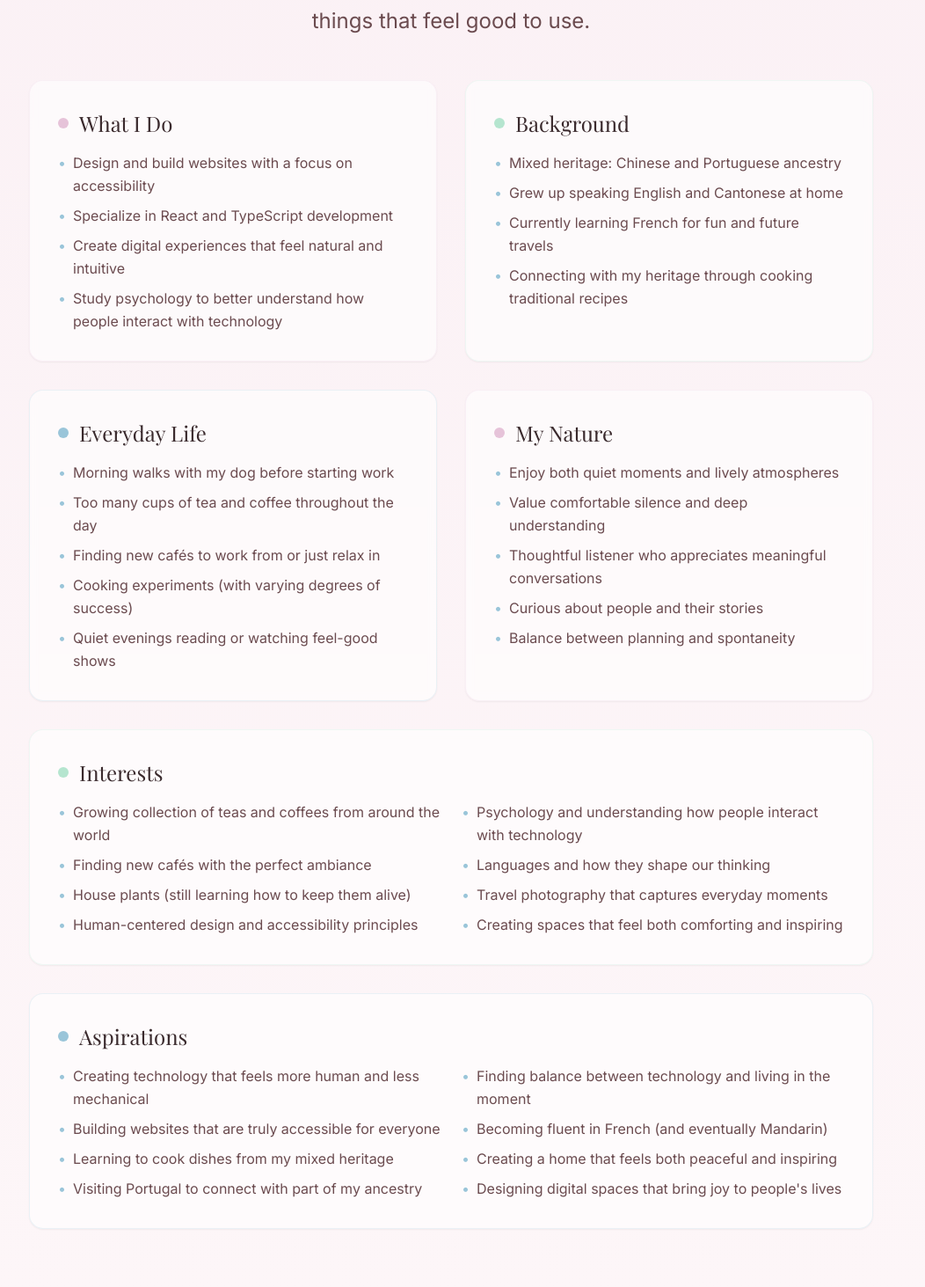
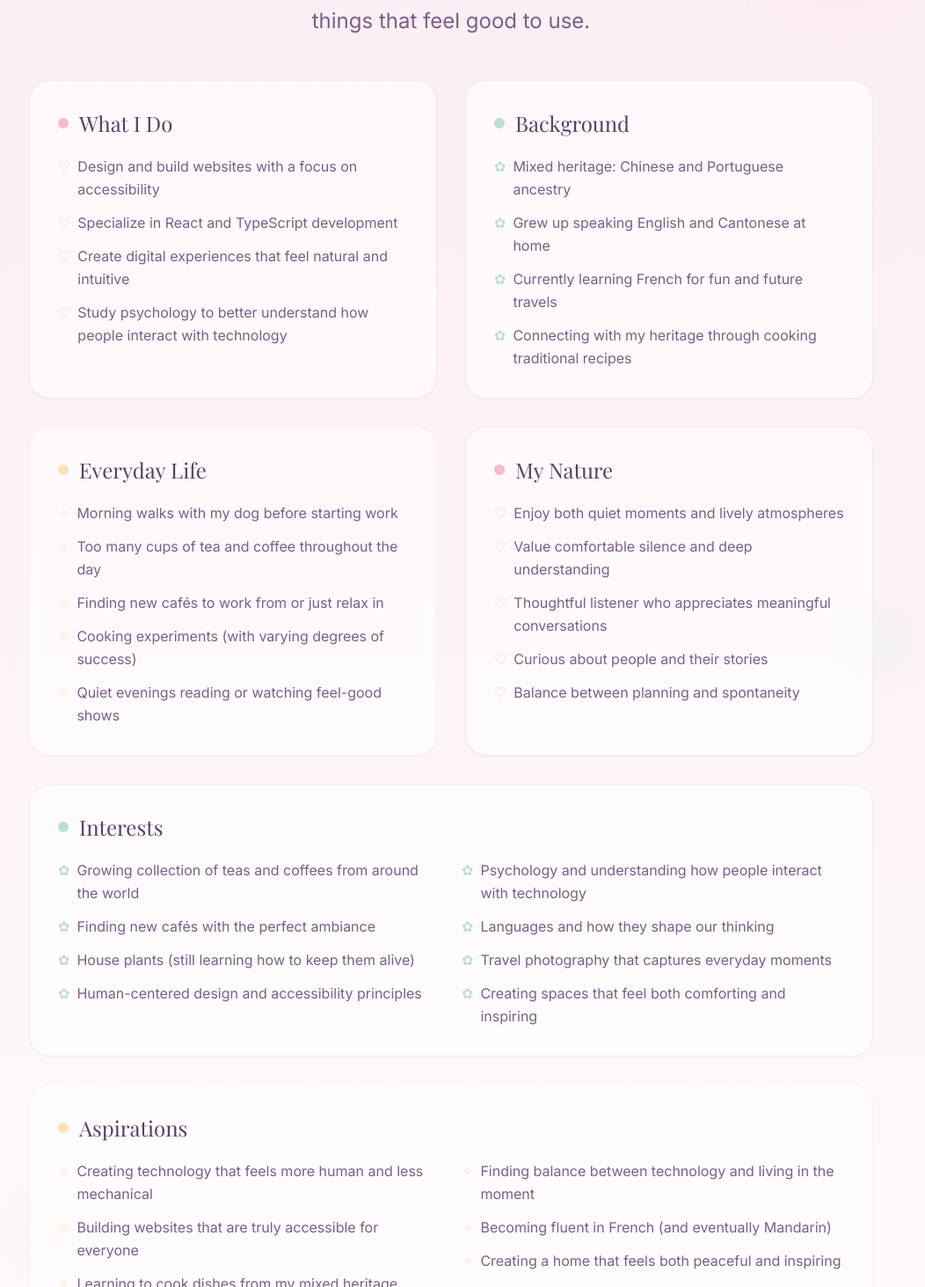
Before and after one commit to thesophiatan/personalsite, a React (Create React App) app: page /about in a window 1280 px wide. Shown: the part 207-1670 px from the top of the page at 88% size, without its empty margins (127-1179 px from the left). Built offline with nearby package versions, Linux system fonts and the light colour scheme.

Commit message:
Update website with a sweeter feel using pastel colors and cute elements

```diff
--- a/src/components/About.tsx
+++ b/src/components/About.tsx
@@ -2,8 +2,13 @@ import React from 'react';
 
 const About: React.FC = () => {
   return (
-    <section id="about" className="py-20 bg-gradient-to-b from-primary/10 to-background">
-      <div className="max-w-5xl mx-auto px-4 sm:px-6 lg:px-8">
+    <section id="about" className="py-20 bg-gradient-to-b from-primary/20 to-background">
+      <div className="max-w-5xl mx-auto px-4 sm:px-6 lg:px-8 relative">
+        {/* Decorative elements */}
+        <div className="absolute top-12 right-10 w-16 h-16 rounded-full bg-primary/40 blur-2xl"></div>
+        <div className="absolute bottom-24 left-6 w-20 h-20 rounded-full bg-accent/30 blur-2xl"></div>
+        <div className="absolute top-1/2 right-0 w-10 h-10 rounded-full bg-secondary/40 blur-xl"></div>
+
         <h2 className="text-6xl font-serif text-text mb-8 text-center">
           About Me
         </h2>
@@ -13,12 +18,12 @@ const About: React.FC = () => {
 
         <div className="grid grid-cols-1 md:grid-cols-2 gap-8">
           {/* What I Do */}
-          <div className="bg-white/60 backdrop-blur-sm p-8 rounded-2xl shadow-sm hover:shadow-md transition-all duration-300 border border-primary/20 hover:border-secondary/40">
-            <h3 className="text-2xl font-serif text-text mb-4 flex items-center">
+          <div className="bg-white/60 backdrop-blur-sm p-8 rounded-3xl shadow-sm hover:shadow-md transition-all duration-300 border border-primary/30 hover:border-primary/50">
+            <h3 className="text-2xl font-serif text-text mb-5 flex items-center">
               <span className="h-3 w-3 rounded-full bg-primary mr-3"></span>
               What I Do
             </h3>
-            <ul className="space-y-2">
+            <ul className="space-y-3">
               {[
                 "Design and build websites with a focus on accessibility",
                 "Specialize in React and TypeScript development",
@@ -26,7 +31,7 @@ const About: React.FC = () => {
                 "Study psychology to better understand how people interact with technology"
               ].map((item, index) => (
                 <li key={index} className="flex items-start">
-                  <span className="text-accent inline-block mr-2">•</span>
+                  <span className="text-primary inline-block mr-2">♡</span>
                   <span className="text-text-light">{item}</span>
                 </li>
               ))}
@@ -34,12 +39,12 @@ const About: React.FC = () => {
           </div>
 
           {/* Background */}
-          <div className="bg-white/60 backdrop-blur-sm p-8 rounded-2xl shadow-sm hover:shadow-md transition-all duration-300 border border-secondary/20 hover:border-primary/40">
-            <h3 className="text-2xl font-serif text-text mb-4 flex items-center">
+          <div className="bg-white/60 backdrop-blur-sm p-8 rounded-3xl shadow-sm hover:shadow-md transition-all duration-300 border border-secondary/30 hover:border-secondary/50">
+            <h3 className="text-2xl font-serif text-text mb-5 flex items-center">
               <span className="h-3 w-3 rounded-full bg-secondary mr-3"></span>
               Background
             </h3>
-            <ul className="space-y-2">
+            <ul className="space-y-3">
               {[
                 "Mixed heritage: Chinese and Portuguese ancestry",
                 "Grew up speaking English and Cantonese at home",
@@ -47,7 +52,7 @@ const About: React.FC = () => {
                 "Connecting with my heritage through cooking traditional recipes"
               ].map((item, index) => (
                 <li key={index} className="flex items-start">
-                  <span className="text-accent inline-block mr-2">•</span>
+                  <span className="text-secondary inline-block mr-2">✿</span>
                   <span className="text-text-light">{item}</span>
                 </li>
               ))}
@@ -55,12 +60,12 @@ const About: React.FC = () => {
           </div>
 
           {/* Everyday Life */}
-          <div className="bg-white/60 backdrop-blur-sm p-8 rounded-2xl shadow-sm hover:shadow-md transition-all duration-300 border border-accent/20 hover:border-secondary/40">
-            <h3 className="text-2xl font-serif text-text mb-4 flex items-center">
+          <div className="bg-white/60 backdrop-blur-sm p-8 rounded-3xl shadow-sm hover:shadow-md transition-all duration-300 border border-accent/30 hover:border-accent/50">
+            <h3 className="text-2xl font-serif text-text mb-5 flex items-center">
               <span className="h-3 w-3 rounded-full bg-accent mr-3"></span>
               Everyday Life
             </h3>
-            <ul className="space-y-2">
+            <ul className="space-y-3">
               {[
                 "Morning walks with my dog before starting work",
                 "Too many cups of tea and coffee throughout the day",
@@ -69,7 +74,7 @@ const About: React.FC = () => {
                 "Quiet evenings reading or watching feel-good shows"
               ].map((item, index) => (
                 <li key={index} className="flex items-start">
-                  <span className="text-accent inline-block mr-2">•</span>
+                  <span className="text-accent inline-block mr-2">✧</span>
                   <span className="text-text-light">{item}</span>
                 </li>
               ))}
@@ -77,12 +82,12 @@ const About: React.FC = () => {
           </div>
 
           {/* My Nature */}
-          <div className="bg-white/60 backdrop-blur-sm p-8 rounded-2xl shadow-sm hover:shadow-md transition-all duration-300 border border-primary/20 hover:border-accent/40">
-            <h3 className="text-2xl font-serif text-text mb-4 flex items-center">
+          <div className="bg-white/60 backdrop-blur-sm p-8 rounded-3xl shadow-sm hover:shadow-md transition-all duration-300 border border-primary/30 hover:border-primary/50">
+            <h3 className="text-2xl font-serif text-text mb-5 flex items-center">
               <span className="h-3 w-3 rounded-full bg-primary mr-3"></span>
               My Nature
             </h3>
-            <ul className="space-y-2">
+            <ul className="space-y-3">
               {[
                 "Enjoy both quiet moments and lively atmospheres",
                 "Value comfortable silence and deep understanding",
@@ -91,7 +96,7 @@ const About: React.FC = () => {
                 "Balance between planning and spontaneity"
               ].map((item, index) => (
                 <li key={index} className="flex items-start">
-                  <span className="text-accent inline-block mr-2">•</span>
+                  <span className="text-primary inline-block mr-2">♡</span>
                   <span className="text-text-light">{item}</span>
                 </li>
               ))}
@@ -99,13 +104,13 @@ const About: React.FC = () => {
           </div>
 
           {/* Interests */}
-          <div className="bg-white/60 backdrop-blur-sm p-8 rounded-2xl shadow-sm hover:shadow-md transition-all duration-300 border border-secondary/20 hover:border-primary/40 md:col-span-2">
-            <h3 className="text-2xl font-serif text-text mb-4 flex items-center">
+          <div className="bg-white/60 backdrop-blur-sm p-8 rounded-3xl shadow-sm hover:shadow-md transition-all duration-300 border border-secondary/30 hover:border-secondary/50 md:col-span-2">
+            <h3 className="text-2xl font-serif text-text mb-5 flex items-center">
               <span className="h-3 w-3 rounded-full bg-secondary mr-3"></span>
               Interests
             </h3>
             <div className="grid grid-cols-1 md:grid-cols-2 gap-6">
-              <ul className="space-y-2">
+              <ul className="space-y-3">
                 {[
                   "Growing collection of teas and coffees from around the world",
                   "Finding new cafés with the perfect ambiance",
@@ -113,12 +118,12 @@ const About: React.FC = () => {
                   "Human-centered design and accessibility principles"
                 ].map((item, index) => (
                   <li key={index} className="flex items-start">
-                    <span className="text-accent inline-block mr-2">•</span>
+                    <span className="text-secondary inline-block mr-2">✿</span>
                     <span className="text-text-light">{item}</span>
                   </li>
                 ))}
               </ul>
-              <ul className="space-y-2">
+              <ul className="space-y-3">
                 {[
                   "Psychology and understanding how people interact with technology",
                   "Languages and how they shape our thinking",
@@ -126,7 +131,7 @@ const About: React.FC = () => {
                   "Creating spaces that feel both comforting and inspiring"
                 ].map((item, index) => (
                   <li key={index} className="flex items-start">
-                    <span className="text-accent inline-block mr-2">•</span>
+                    <span className="text-secondary inline-block mr-2">✿</span>
                     <span className="text-text-light">{item}</span>
                   </li>
                 ))}
@@ -135,13 +140,13 @@ const About: React.FC = () => {
           </div>
 
           {/* Aspirations */}
-          <div className="bg-white/60 backdrop-blur-sm p-8 rounded-2xl shadow-sm hover:shadow-md transition-all duration-300 border border-accent/20 hover:border-secondary/40 md:col-span-2">
-            <h3 className="text-2xl font-serif text-text mb-4 flex items-center">
+          <div className="bg-white/60 backdrop-blur-sm p-8 rounded-3xl shadow-sm hover:shadow-md transition-all duration-300 border border-accent/30 hover:border-accent/50 md:col-span-2">
+            <h3 className="text-2xl font-serif text-text mb-5 flex items-center">
               <span className="h-3 w-3 rounded-full bg-accent mr-3"></span>
               Aspirations
             </h3>
             <div className="grid grid-cols-1 md:grid-cols-2 gap-6">
-              <ul className="space-y-2">
+              <ul className="space-y-3">
                 {[
                   "Creating technology that feels more human and less mechanical",
                   "Building websites that are truly accessible for everyone",
@@ -149,12 +154,12 @@ const About: React.FC = () => {
                   "Visiting Portugal to connect with part of my ancestry"
                 ].map((item, index) => (
                   <li key={index} className="flex items-start">
-                    <span className="text-accent inline-block mr-2">•</span>
+                    <span className="text-accent inline-block mr-2">✧</span>
                     <span className="text-text-light">{item}</span>
                   </li>
                 ))}
               </ul>
-              <ul className="space-y-2">
+              <ul className="space-y-3">
                 {[
                   "Finding balance between technology and living in the moment",
                   "Becoming fluent in French (and eventually Mandarin)",
@@ -162,7 +167,7 @@ const About: React.FC = () => {
                   "Designing digital spaces that bring joy to people's lives"
                 ].map((item, index) => (
                   <li key={index} className="flex items-start">
-                    <span className="text-accent inline-block mr-2">•</span>
+                    <span className="text-accent inline-block mr-2">✧</span>
                     <span className="text-text-light">{item}</span>
                   </li>
                 ))}
--- a/src/components/Hero.tsx
+++ b/src/components/Hero.tsx
@@ -26,40 +26,40 @@ const Hero: React.FC = () => {
       ref={sectionRef}
       className="min-h-screen flex items-center justify-center bg-gradient-to-b from-primary/20 via-secondary/10 to-background pt-16 relative"
     >
-      <div className="max-w-4xl mx-auto px-4 sm:px-6 lg:px-8 text-center relative">
-        <div
-          className="absolute -top-4 -right-4 w-20 h-20 bg-accent/20 rounded-full blur-xl z-0"
-          style={{ transform: `translateY(${Math.min(offsetY * 0.3, 100)}px)` }}
-        ></div>
-        <div
-          className="absolute -bottom-4 -left-8 w-24 h-24 bg-primary/20 rounded-full blur-xl z-0"
-          style={{ transform: `translateY(${Math.max(-offsetY * 0.2, -80)}px)` }}
-        ></div>
+      <div className="relative z-10 flex items-center justify-center min-h-[70vh] py-20">
+        {/* Decorative background elements */}
+        <div className="absolute inset-0 -z-10 overflow-hidden">
+          <div className="absolute top-1/4 -left-20 w-64 h-64 rounded-full bg-primary/30 blur-3xl opacity-60"></div>
+          <div className="absolute -bottom-12 -right-16 w-72 h-72 rounded-full bg-accent/30 blur-3xl opacity-60"></div>
+          <div className="absolute top-1/2 left-1/3 w-40 h-40 rounded-full bg-secondary/30 blur-3xl opacity-60"></div>
 
-        <h1
-          className="text-5xl md:text-7xl font-serif text-text mb-6 relative z-10"
-          style={{ transform: `translateY(${Math.max(-offsetY * 0.1, -40)}px)` }}
-        >
-          Hi, I'm Sophia Tan
-        </h1>
+          {/* Sweet decorative elements */}
+          <div className="absolute bottom-32 right-24 w-4 h-4 rounded-full bg-primary/80"></div>
+          <div className="absolute top-1/3 left-24 w-3 h-3 rounded-full bg-accent/80"></div>
+          <div className="absolute top-40 right-1/4 w-2 h-2 rounded-full bg-secondary/80"></div>
+        </div>
 
-        <p
-          className="text-xl md:text-2xl text-text-light mb-10 max-w-2xl mx-auto leading-relaxed"
-          style={{ transform: `translateY(${Math.max(-offsetY * 0.05, -20)}px)` }}
-        >
-          I design and build systems that feel good to use, focusing on accessibility and user experience.
-        </p>
-
-        <div
-          className="flex flex-col sm:flex-row justify-center space-y-4 sm:space-y-0 sm:space-x-6"
-          style={{ transform: `translateY(${Math.max(-offsetY * 0.02, -10)}px)` }}
-        >
-          <Link to="/projects" className="btn-primary px-8 py-3 rounded-full bg-primary text-white font-medium transition-all hover:shadow-md hover:translate-y-[-2px]">
-            View Projects
-          </Link>
-          <Link to="/#about" className="btn-secondary px-8 py-3 rounded-full bg-white/70 backdrop-blur-sm border border-primary/30 text-text font-medium transition-all hover:shadow-md hover:translate-y-[-2px] hover:bg-white/90">
-            About Me
-          </Link>
+        <div className="max-w-4xl mx-auto px-4 text-center">
+          <h1 className="font-serif text-5xl sm:text-6xl lg:text-7xl text-text mb-8 leading-tight">
+            Creating <span className="text-primary">gentle</span> digital spaces that feel <span className="text-accent">human</span>
+          </h1>
+          <p className="text-xl lg:text-2xl text-text-light mb-12 max-w-2xl mx-auto leading-relaxed">
+            Hi! I'm a developer and designer focused on building technology that connects rather than distracts, creating experiences that feel natural and intuitive.
+          </p>
+          <div className="flex flex-wrap gap-4 justify-center">
+            <a
+              href="#projects"
+              className="px-8 py-3 bg-primary text-white rounded-full shadow-md hover:shadow-lg transition-all duration-300 hover:-translate-y-0.5"
+            >
+              See My Projects
+            </a>
+            <a
+              href="#contact"
+              className="px-8 py-3 bg-white/90 text-text border border-secondary/30 rounded-full shadow-sm hover:shadow-md transition-all duration-300 hover:-translate-y-0.5"
+            >
+              Get in Touch
+            </a>
+          </div>
         </div>
       </div>
     </section>
--- a/tailwind.config.js
+++ b/tailwind.config.js
@@ -6,12 +6,13 @@ module.exports = {
   theme: {
     extend: {
       colors: {
-        background: '#FDF6F8', // Soft blush white
-        text: '#3A2A2D', // Darker rose brown for better contrast
-        'text-light': '#6B4B4F', // Medium rose for better readability
-        primary: '#E6C3D9', // Soft lavender
-        secondary: '#B5E5CF', // Mint
-        accent: '#9AC5D9', // Sky blue
+        background: '#FDFAFC', // Softer, cream-like white with a hint of pink
+        text: '#574167', // Softer plum color for main text
+        'text-light': '#796087', // Lighter plum for secondary text
+        primary: '#F8B8D0', // Sweet pink
+        secondary: '#BAE1C9', // Mint green
+        accent: '#FFE0BD', // Soft peach/apricot
+        'accent-alt': '#D5C1F0', // Lavender
         'accent-dark': '#7AB8A7', // Sage green
       },
       fontFamily: {
```
Also changed, not shown: src/components/Projects.tsx (+15 -9 lines).
